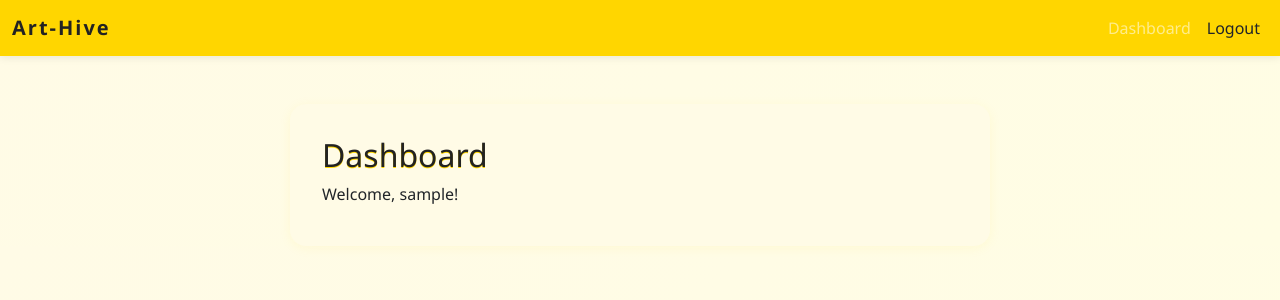
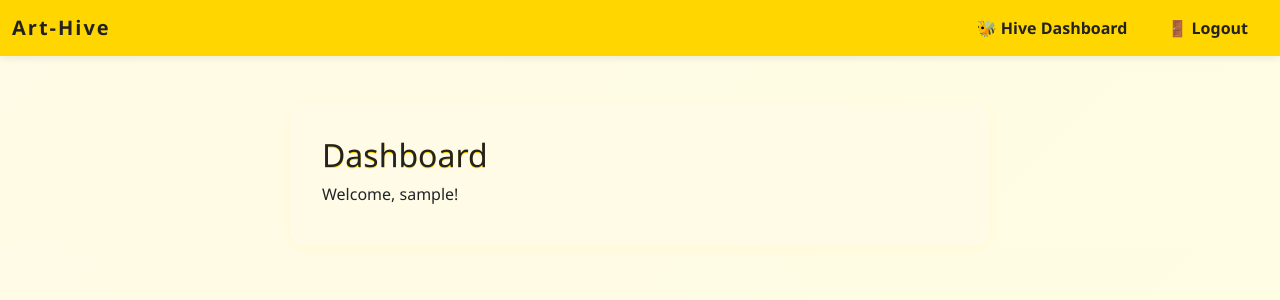
Before and after one commit to nazhameed/arthive, a Django app: page /dashboard/ in a window 1280 px wide. Shown: the top 300 px of the page. Run offline with Django 5.2, Linux system fonts and the light colour scheme; the visitor is signed in with stand-in values (Sample User, id 1).

Commit message:
change nav button text colors and add bootstrap grid to forms

```diff
--- a/gallery/static/gallery/css/style.css
+++ b/gallery/static/gallery/css/style.css
@@ -11,6 +11,12 @@ body {
   color: #222;
   font-weight: bold;
   letter-spacing: 2px;
+}
+/* Navbar buttons */
+.navbar-nav .btn {
+  color: #222 !important;
+  text-decoration: none !important;
+  display: inline-block;
 }
 .container {
   max-width: 700px;
--- a/gallery/templates/base.html
+++ b/gallery/templates/base.html
@@ -19,12 +19,12 @@
       <ul class="navbar-nav ms-auto">
         {% if user.is_authenticated %}
           <li class="nav-item">
-            <a class="nav-link" href="{% url 'dashboard' %}">Dashboard</a>
+            <a class="nav-link btn btn-warning text-dark fw-bold px-3 mx-1" href="{% url 'dashboard' %}">🐝 Hive Dashboard</a>
           </li>
           <li class="nav-item">
-            <form method="post" action="{% url 'logout' %}" style="display:inline;">
+            <form method="post" action="{% url 'logout' %}">
               {% csrf_token %}
-              <button type="submit" class="nav-link btn btn-link" style="color:inherit; text-decoration:none;">Logout</button>
+              <button type="submit" class="nav-link btn btn-warning text-dark fw-bold px-3 mx-1">🚪 Logout</button>
             </form>
           </li>
         {% endif %}
```
Also changed, not shown: gallery/templates/index.html (+8 -4 lines).
